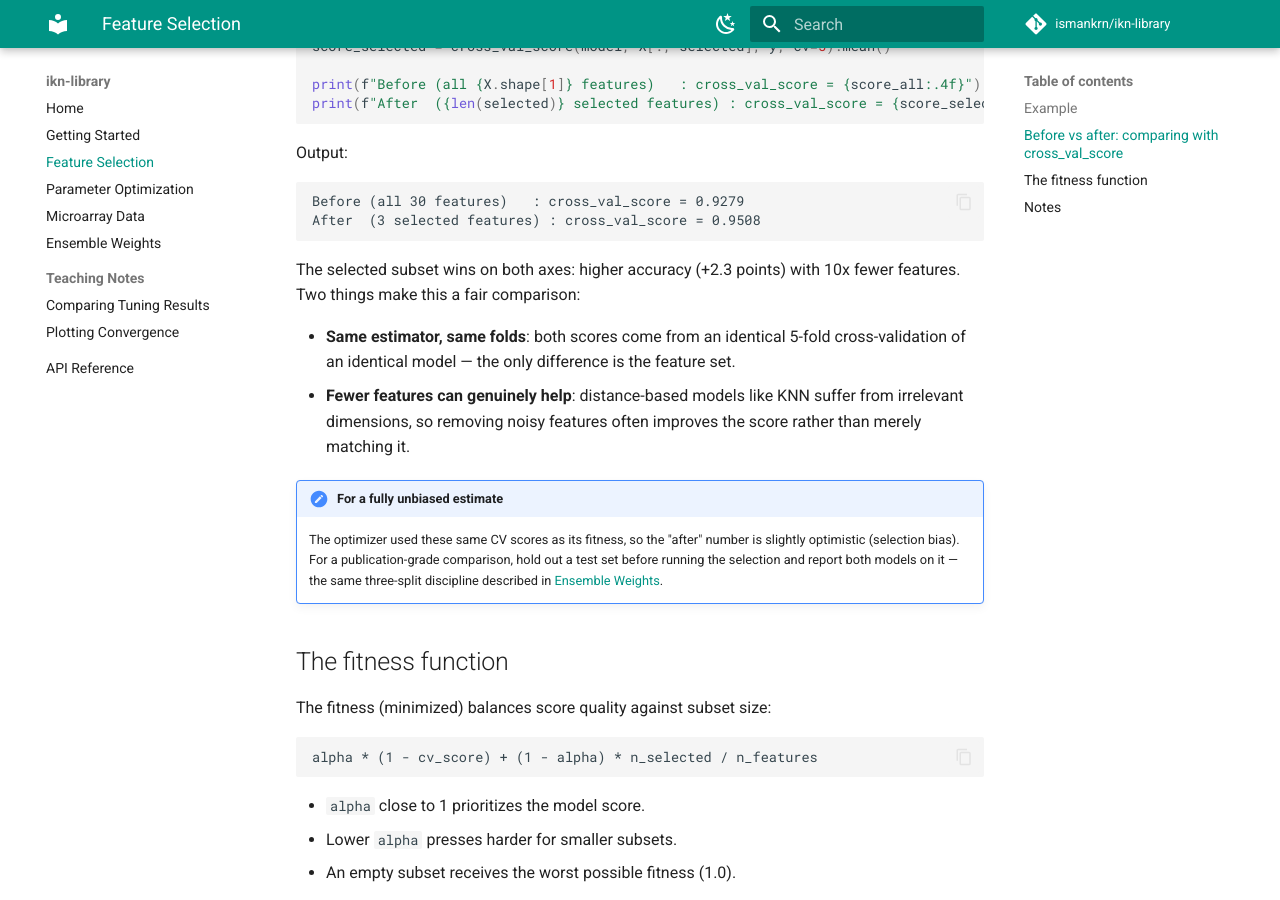
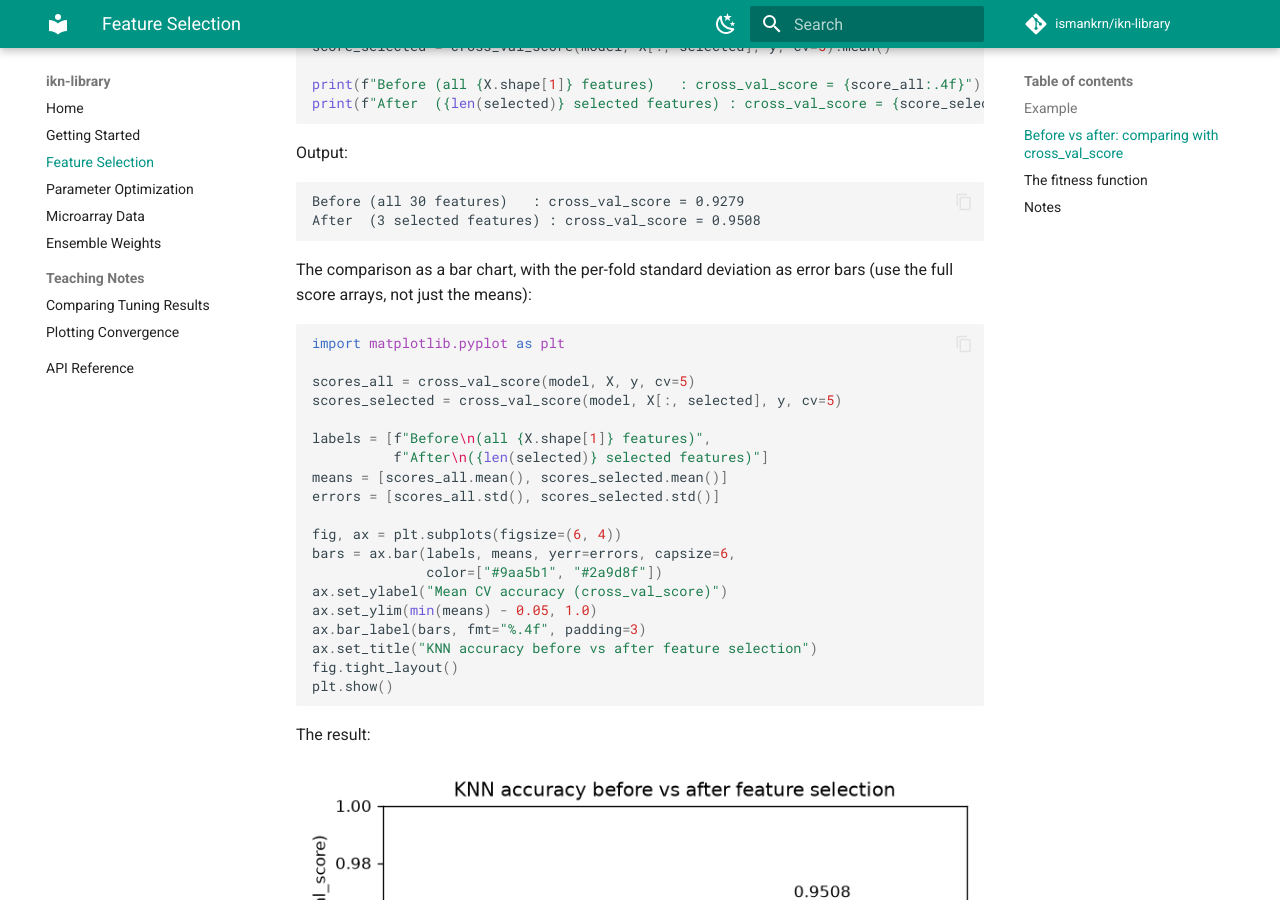
Before and after one commit to ismankrn/ikn-library, an MkDocs documentation site: the page built from docs/feature-selection.md, in a window 1280 px wide and 900 px high, scrolled down 1204 px. Built offline with MkDocs 1.6.1 and Material for MkDocs 9.7.7, drawn with Linux system fonts in a browser that asks for light colours; comment, search, counter and statistics services are not loaded.

Commit message:
Add before/after bar chart to feature-selection comparison
Co-Authored-By: Claude Fable 5 <noreply@anthropic.com>

````diff
--- a/docs/feature-selection.md
+++ b/docs/feature-selection.md
@@ -66,6 +66,35 @@ Before (all 30 features)   : cross_val_score = 0.9279
 After  (3 selected features) : cross_val_score = 0.9508
 ```
 
+The comparison as a bar chart, with the per-fold standard deviation as
+error bars (use the full score arrays, not just the means):
+
+```python
+import matplotlib.pyplot as plt
+
+scores_all = cross_val_score(model, X, y, cv=5)
+scores_selected = cross_val_score(model, X[:, selected], y, cv=5)
+
+labels = [f"Before\n(all {X.shape[1]} features)",
+          f"After\n({len(selected)} selected features)"]
+means = [scores_all.mean(), scores_selected.mean()]
+errors = [scores_all.std(), scores_selected.std()]
+
+fig, ax = plt.subplots(figsize=(6, 4))
+bars = ax.bar(labels, means, yerr=errors, capsize=6,
+              color=["#9aa5b1", "#2a9d8f"])
+ax.set_ylabel("Mean CV accuracy (cross_val_score)")
+ax.set_ylim(min(means) - 0.05, 1.0)
+ax.bar_label(bars, fmt="%.4f", padding=3)
+ax.set_title("KNN accuracy before vs after feature selection")
+fig.tight_layout()
+plt.show()
+```
+
+The result:
+
+![Bar chart: accuracy before vs after feature selection](img/feature_selection_comparison.png)
+
 The selected subset wins on both axes: higher accuracy (+2.3 points)
 with 10x fewer features. Two things make this a fair comparison:
 
````
Also changed, not shown: docs/img/feature_selection_comparison.png (added).
